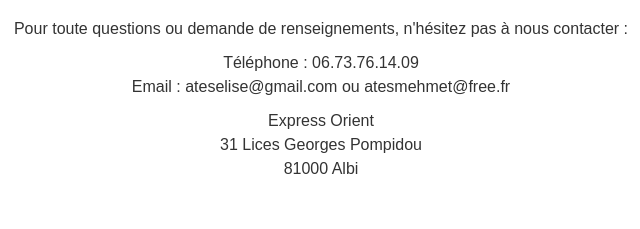
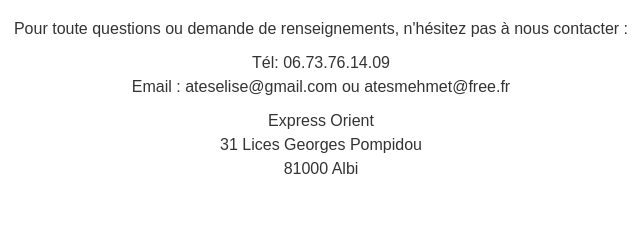
Before and after one commit to ExpressOrient/menu, a plain HTML site: page index.html in a window 1280 px wide. Shown: the part 3667-3896 px from the top of the page, 319-959 px from the left. Drawn offline with Linux system fonts and the light colour scheme.

Commit message:
Update index.html

```diff
--- a/index.html
+++ b/index.html
@@ -145,7 +145,7 @@
     <section id="contact">
         <h2>Contactez-nous</h2>
         <p>Pour toute questions ou demande de renseignements, n'hésitez pas à nous contacter :</p>
-        <p>Téléphone : 06.73.76.14.09 <br>
+        <p>Tél: 06.73.76.14.09 <br>
         Email : ateselise@gmail.com ou atesmehmet@free.fr</p>
 		<p>Express Orient<br>
         31 Lices Georges Pompidou<br>
```
